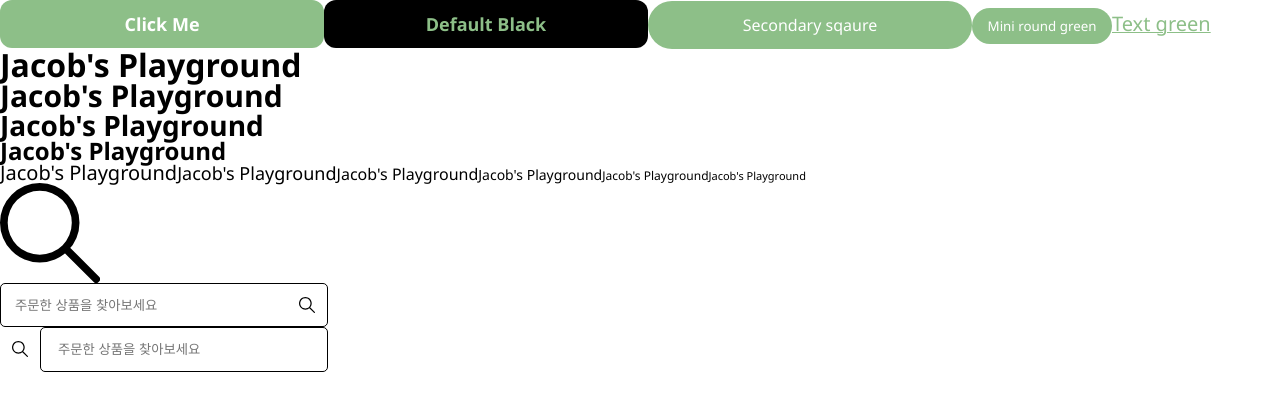
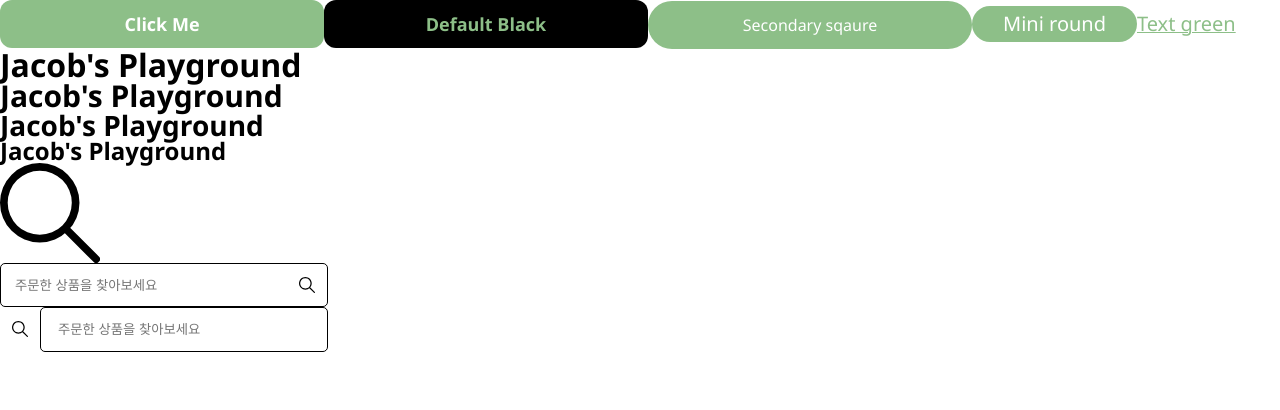
Before and after one commit to VegiSpace/VegiSpace-FE, a React (Create React App) app: page / in a window 1280 px wide. Shown: the top 410 px of the page. Built offline with nearby package versions, Linux system fonts and the light colour scheme; a web font is replaced by a local one.

Commit message:
fix: Typo Docs for type props

```diff
--- a/src/App.tsx
+++ b/src/App.tsx
@@ -41,7 +41,7 @@ const App = (): JSX.Element => {
         color="green"
         onClick={() => console.log(" Mini round greend")}
       >
-        Mini round green
+        Mini round
       </Button>
       <Button
         btnType="text"
@@ -51,18 +51,10 @@ const App = (): JSX.Element => {
         Text green
       </Button>
 
-      <Typo.Title1>Jacob's Playground</Typo.Title1>
-      <Typo.Title2>Jacob's Playground</Typo.Title2>
-      <Typo.Title3>Jacob's Playground</Typo.Title3>
-      <Typo.Title4>Jacob's Playground</Typo.Title4>
-
-      <Typo.Body1>Jacob's Playground</Typo.Body1>
-      <Typo.Body2>Jacob's Playground</Typo.Body2>
-      <Typo.Body3>Jacob's Playground</Typo.Body3>
-      <Typo.Body4>Jacob's Playground</Typo.Body4>
-
-      <Typo.Caption1>Jacob's Playground</Typo.Caption1>
-      <Typo.Caption2>Jacob's Playground</Typo.Caption2>
+      <Typo typoType="Title1">Jacob's Playground</Typo>
+      <Typo typoType="Title2">Jacob's Playground</Typo>
+      <Typo typoType="Title3">Jacob's Playground</Typo>
+      <Typo typoType="Title4">Jacob's Playground</Typo>
       <Icon.SearchIcon width={100} height={100} />
       <SearchBarDefault
         leftIcon={false}
--- a/src/components/Button/Button.styles.tsx
+++ b/src/components/Button/Button.styles.tsx
@@ -82,6 +82,20 @@ const BorderStyles = css<{ border: ChildProps["border"] }>`
     `}
 `;
 
+const PaddingStyles = css<{ height: ChildProps["height"] }>`
+  ${({ height }) =>
+    height === 36 &&
+    css`
+      padding: 0.4rem 3.1rem;
+    `}
+
+  ${({ height }) =>
+    height === 48 &&
+    css`
+      padding: 0.8rem 3.9rem;
+    `}
+`;
+
 const HeightStyles = css<{ height: ChildProps["height"] }>`
   ${({ height }) =>
     height === 36 &&
@@ -154,11 +168,11 @@ const StyledMini = styled.button<{
   height: ChildProps["height"];
   border: ChildProps["border"];
 }>`
-  width: 140px;
   ${DefaultStyles}
   ${ColorStyles}
   ${HeightStyles}
   ${BorderStyles}
+  ${PaddingStyles}
 `;
 
 const StyledText = styled.button<{
--- a/src/components/Button/Button.tsx
+++ b/src/components/Button/Button.tsx
@@ -34,7 +34,7 @@ const Primary = ({
     color={color}
     onClick={onClick ?? undefined}
   >
-    <Typo.SubTitle2>{children}</Typo.SubTitle2>
+    <Typo typoType="SubTitle2">{children}</Typo>
   </StyledPrimary>
 );
 
@@ -50,7 +50,7 @@ const Secondary = ({
     color={color}
     onClick={onClick ?? undefined}
   >
-    <Typo.Body3>{children}</Typo.Body3>
+    <Typo typoType="Body3">{children}</Typo>
   </StyledSecondary>
 );
 
@@ -68,7 +68,7 @@ const Mini = ({
     border={border ?? "square"}
     onClick={onClick ?? undefined}
   >
-    {children}
+    <Typo typoType="Body1">{children}</Typo>
   </StyledMini>
 );
 
@@ -79,7 +79,7 @@ const Text = ({
   ...props
 }: ChildProps): JSX.Element => (
   <StyledText color={color} onClick={onClick ?? undefined}>
-    <Typo.Body1>{children}</Typo.Body1>
+    <Typo typoType="Body1">{children}</Typo>
   </StyledText>
 );
 
--- a/src/components/Input/Input.tsx
+++ b/src/components/Input/Input.tsx
@@ -125,12 +125,12 @@ const InputCaption = ({
     <>
       {captionMessage && errorHandler !== undefined && (
         <StyledInputErrorWrapper isValid={isValid ?? true}>
-          <Typo.Caption3>{captionMessage}</Typo.Caption3>
+          <Typo typoType="Caption3">{captionMessage}</Typo>
         </StyledInputErrorWrapper>
       )}
       {captionMessage && errorHandler === undefined && (
         <StyledInputCaptionWrapper>
-          <Typo.Caption3>{captionMessage}</Typo.Caption3>
+          <Typo typoType="Caption3">{captionMessage}</Typo>
         </StyledInputCaptionWrapper>
       )}
     </>
--- a/src/components/Typo/Typo.tsx
+++ b/src/components/Typo/Typo.tsx
@@ -1,9 +1,72 @@
-import React, { FC, PropsWithChildren } from "react";
+import React, { FC, PropsWithChildren, ReactNode } from "react";
 import * as Title from "./Title";
 import * as SubTitle from "./SubTitle";
 import * as Body from "./Body";
 import * as Caption from "./Caption";
 
+interface TypoProps {
+  //text: string;
+  children: ReactNode;
+  typoType:
+    | "Title1"
+    | "Title2"
+    | "Title3"
+    | "Title4"
+    | "SubTitle1"
+    | "SubTitle2"
+    | "Body1"
+    | "Body2"
+    | "Body3"
+    | "Body4"
+    | "Body5"
+    | "Caption1"
+    | "Caption2"
+    | "Caption3"
+    | "Caption4";
+}
+
+type ParentProps = TypoProps;
+type ChildProps = Pick<TypoProps, "children">;
+
+const Typo = ({ typoType, ...props }: ParentProps) => {
+  return (
+    <>
+      {typoType === "Title1" && <Title.Title1 {...(props as ChildProps)} />}
+      {typoType === "Title2" && <Title.Title2 {...(props as ChildProps)} />}
+      {typoType === "Title3" && <Title.Title3 {...(props as ChildProps)} />}
+      {typoType === "Title4" && <Title.Title4 {...(props as ChildProps)} />}
+
+      {typoType === "SubTitle1" && (
+        <SubTitle.SubTitle1 {...(props as ChildProps)} />
+      )}
+      {typoType === "SubTitle2" && (
+        <SubTitle.SubTitle2 {...(props as ChildProps)} />
+      )}
+      {typoType === "Body1" && <Body.Body1 {...(props as ChildProps)} />}
+      {typoType === "Body2" && <Body.Body2 {...(props as ChildProps)} />}
+      {typoType === "Body3" && <Body.Body3 {...(props as ChildProps)} />}
+      {typoType === "Body4" && <Body.Body4 {...(props as ChildProps)} />}
+      {typoType === "Body5" && <Body.Body5 {...(props as ChildProps)} />}
+
+      {typoType === "Caption1" && (
+        <Caption.Caption1 {...(props as ChildProps)} />
+      )}
+      {typoType === "Caption2" && (
+        <Caption.Caption2 {...(props as ChildProps)} />
+      )}
+      {typoType === "Caption3" && (
+        <Caption.Caption3 {...(props as ChildProps)} />
+      )}
+      {typoType === "Caption4" && (
+        <Caption.Caption4 {...(props as ChildProps)} />
+      )}
+    </>
+  );
+};
+export { Typo };
+
+export type { TypoProps, ParentProps, ChildProps };
+/*
 export type TypoTypes = FC<PropsWithChildren> &
   Title.Title1Type &
   Title.Title2Type &
@@ -43,3 +106,4 @@ Typo.Caption1 = Caption.Caption1;
 Typo.Caption2 = Caption.Caption2;
 Typo.Caption3 = Caption.Caption3;
 Typo.Caption4 = Caption.Caption4;
+*/
```
Also changed, not shown: 1 other file (tests, documents, lock files or other folders).
